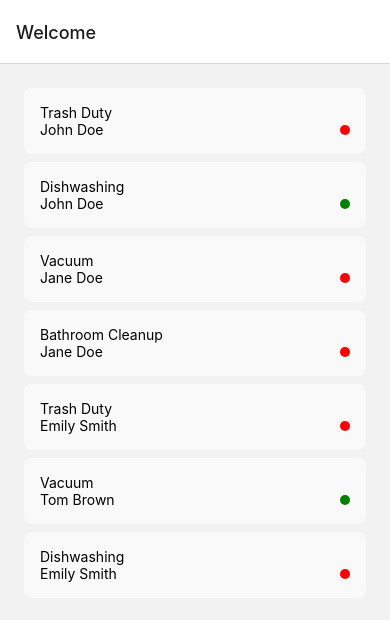
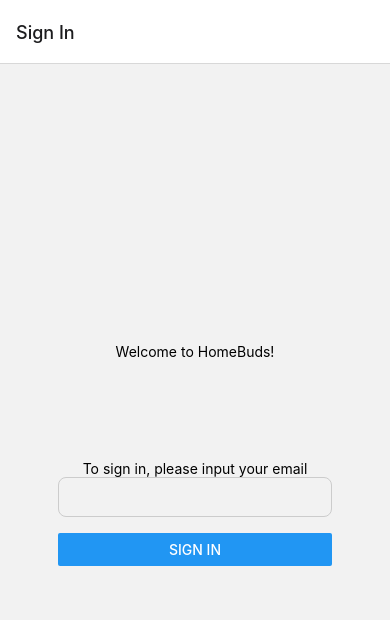
Before and after one commit to homebuds/broomies-client, a React Native app: screen /HomeScreen in a window 390 px wide. Shown: the top 620 px of the page. Built offline with nearby package versions, Linux system fonts and the light colour scheme.

Commit message:
added sign in and sign out

```diff
--- a/App.tsx
+++ b/App.tsx
@@ -1,20 +1,54 @@
-import * as React from 'react';
+import React, {useState, useEffect} from 'react';
+import AsyncStorage from '@react-native-async-storage/async-storage';
+import { Button } from 'react-native-paper';
 import {NavigationContainer} from '@react-navigation/native';
 import {createNativeStackNavigator} from '@react-navigation/native-stack';
+import { createBottomTabNavigator } from '@react-navigation/bottom-tabs';
 import Home from './pages/Home';
+import SignIn from './pages/SignIn';
+import SignOut from './pages/SignOut';
 
+const HomeStack = createNativeStackNavigator();
 const Stack = createNativeStackNavigator();
 
+function HomeStackScreen() {
+  return (
+    <HomeStack.Navigator>
+      <HomeStack.Screen name="HomeScreen" component={Home} />
+    </HomeStack.Navigator>
+  );
+}
+const Tab = createBottomTabNavigator();
+
 const App = () => {
+  const [user, setUser] = useState(false);
+  const retrieveUser = async () => {
+    try {
+      const value = await AsyncStorage.getItem('user');
+      if (value !== null) {
+        // We have data!!
+        setUser(true);
+      } else {
+        setUser(false);
+      }
+    } catch (error) {
+      // Error retrieving data
+    }
+  };
+  useEffect(() => {
+  retrieveUser();
+}, []);
   return (
     <NavigationContainer>
-        <Stack.Navigator>
-        <Stack.Screen
-          name="Home"
-          component={Home}
-          options={{title: 'Welcome'}}
-        />
-      </Stack.Navigator>
+      {user ?
+      <Tab.Navigator screenOptions={{ headerShown: false }}>
+      <Tab.Screen name="Home" component={HomeStackScreen} />
+      <Tab.Screen name="Log Out" children={(props) => <SignOut {...props} refetch={retrieveUser}/>}/>
+
+      </Tab.Navigator>
+      : <Stack.Navigator>
+        <Stack.Screen name="Sign In"  children={(props) => <SignIn {...props} refetch={retrieveUser}/>}/>
+        </Stack.Navigator>}
     </NavigationContainer>
   );
 };
--- a/package.json
+++ b/package.json
@@ -9,6 +9,8 @@
     "web": "expo start --web"
   },
   "dependencies": {
+    "@react-native-async-storage/async-storage": "^1.19.3",
+    "@react-navigation/bottom-tabs": "^6.5.8",
     "@react-navigation/native": "^6.1.7",
     "@react-navigation/native-stack": "^6.9.13",
     "axios": "^1.5.0",
@@ -17,8 +19,8 @@
     "react": "18.2.0",
     "react-native": "0.72.4",
     "react-native-paper": "^5.10.4",
-    "react-native-screens": "~3.22.0",
-    "react-native-safe-area-context": "4.6.3"
+    "react-native-safe-area-context": "4.6.3",
+    "react-native-screens": "~3.22.0"
   },
   "devDependencies": {
     "@babel/core": "^7.20.0",
--- a/pages/Home.tsx
+++ b/pages/Home.tsx
@@ -99,6 +99,34 @@ const assignedChores: AssignedChore[] = [
     date: new Date("2023-09-20"),
     isCompleted: false,
   },
+  {
+    id: "8",
+    choreId: "c3",
+    accountId: "a4",
+    date: new Date("2023-09-16"),
+    isCompleted: true,
+  },
+  {
+    id: "9",
+    choreId: "c2",
+    accountId: "a3",
+    date: new Date("2023-09-20"),
+    isCompleted: false,
+  },
+  {
+    id: "10",
+    choreId: "c3",
+    accountId: "a4",
+    date: new Date("2023-09-16"),
+    isCompleted: true,
+  },
+  {
+    id: "11",
+    choreId: "c2",
+    accountId: "a3",
+    date: new Date("2023-09-20"),
+    isCompleted: false,
+  },
 ];
 
 const accounts: Account[] = [
@@ -160,6 +188,9 @@ const styles = StyleSheet.create({
     borderRadius: 25,
     backgroundColor: 'green',
   },
+  flatListContainer: {
+    maxHeight: '100%',
+  }
 });
 
 const Home = () => {
@@ -196,6 +227,7 @@ const Home = () => {
         <ActivityIndicator />
       ) : (
         <FlatList
+        style={styles.flatListContainer}
           data={data}
           keyExtractor={({id}) => id}
           renderItem={({item}) => (
--- /dev/null
+++ b/pages/SignIn.tsx
@@ -0,0 +1,76 @@
+import React, { useState } from 'react';
+import { View, Text, TextInput, Button, StyleSheet, ActivityIndicator } from 'react-native';
+import AsyncStorage from '@react-native-async-storage/async-storage';
+
+const styles = StyleSheet.create({
+    title: {
+        marginBottom: 100
+    },
+  container: {
+    flex: 1,
+    padding: 24,
+    justifyContent: 'center',
+    alignItems: 'center',
+  },
+  inputField: {
+    borderColor: '#ccc',
+    borderWidth: 1,
+    borderRadius: 8,
+    paddingLeft: 8,
+    paddingRight: 8,
+    marginBottom: 16,
+    width: '80%',
+    height: 40,
+  },
+  button: {
+    width: '80%',
+  }
+});
+
+interface ISignIn {
+    refetch: () => void;
+}
+
+const SignIn = ({refetch}: ISignIn) => {
+  const [isLoading, setLoading] = useState(false);
+  const [email, setEmail] = useState('');
+
+  const handleSignIn = async () => {
+    setLoading(true);
+    try {
+        await AsyncStorage.setItem(
+        'user',
+        email,
+        );
+        refetch();
+    } catch (error) {
+        console.log(error);
+    }
+    setLoading(false);
+  };
+
+  return (
+    <View style={styles.container}>
+      {isLoading ? (
+        <ActivityIndicator />
+      ) : (
+        <>
+          <Text style={styles.title}>Welcome to HomeBuds!</Text>
+          <Text>To sign in, please input your email</Text>
+          <TextInput
+            style={styles.inputField}
+            value={email}
+            onChangeText={setEmail}
+            keyboardType='email-address'
+            autoCapitalize='none'
+          />
+          <View style={styles.button}>
+            <Button title="Sign In" onPress={handleSignIn} />
+          </View>
+        </>
+      )}
+    </View>
+  );
+};
+
+export default SignIn;
--- /dev/null
+++ b/pages/SignOut.tsx
@@ -0,0 +1,31 @@
+import React, { useEffect } from 'react';
+import { View, ActivityIndicator } from 'react-native';
+import AsyncStorage from '@react-native-async-storage/async-storage';
+
+interface ISignOut {
+    refetch: () => void;
+}
+
+const SignOut = ({refetch}: ISignOut) => {
+
+  const handleSignOut = async () => {
+    try {
+        await AsyncStorage.removeItem(
+        'user'
+        );
+        refetch();
+    } catch (error) {
+        console.log(error);
+    }
+  };
+
+  useEffect(() => {handleSignOut();}, [])
+
+  return (
+    <View>
+        <ActivityIndicator />
+    </View>
+  );
+};
+
+export default SignOut;
```
Also changed, not shown: 1 other file (tests, documents, lock files or other folders).
